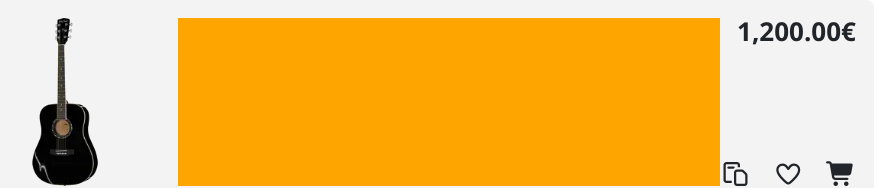
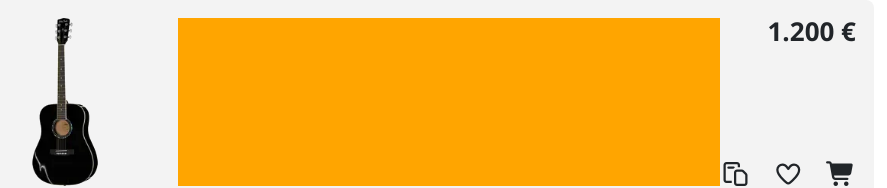
Before and after one commit to anyelors/SERVICES-PIPES-DIRECTIVES, an Angular app: page / in a window 1280 px wide. Shown: the top 188 px of the page, without its empty margins (66-953 px from the left). Built offline with nearby package versions, Linux system fonts and the light colour scheme.

Commit message:
Clase #2 ajustes

```diff
--- a/src/app/components/seccion-bajos/seccion-bajos.html
+++ b/src/app/components/seccion-bajos/seccion-bajos.html
@@ -7,7 +7,7 @@
 
         </div>
         <div class="iconos-precio-contenedor">
-            <p class="precio">1,200.00€</p>
+            <p class="precio">1.200 €</p>
             <div class="iconos">
                 <i class="fa-regular fa-paste"></i>
                 <i class="fa-regular fa-heart"></i>
--- a/src/index.html
+++ b/src/index.html
@@ -6,8 +6,8 @@
   <base href="/">
   <meta name="viewport" content="width=device-width, initial-scale=1">
   <link rel="icon" type="image/x-icon" href="favicon.ico">
+  <link href="https://cdn.jsdelivr.net/npm/bootstrap@5.0.2/dist/css/bootstrap.min.css" rel="stylesheet" integrity="sha384-EVSTQN3/azprG1Anm3QDgpJLIm9Nao0Yz1ztcQTwFspd3yD65VohhpuuCOmLASjC" crossorigin="anonymous">
   <link rel="stylesheet" href="https://cdnjs.cloudflare.com/ajax/libs/font-awesome/7.0.1/css/all.min.css" integrity="sha512-2SwdPD6INVrV/lHTZbO2nodKhrnDdJK9/kg2XD1r9uGqPo1cUbujc+IYdlYdEErWNu69gVcYgdxlmVmzTWnetw==" crossorigin="anonymous" referrerpolicy="no-referrer" />
-  <link href="https://cdn.jsdelivr.net/npm/bootstrap@5.0.2/dist/css/bootstrap.min.css" rel="stylesheet" integrity="sha384-EVSTQN3/azprG1Anm3QDgpJLIm9Nao0Yz1ztcQTwFspd3yD65VohhpuuCOmLASjC" crossorigin="anonymous">
 </head>
 <body>
   <app-root></app-root>
```
